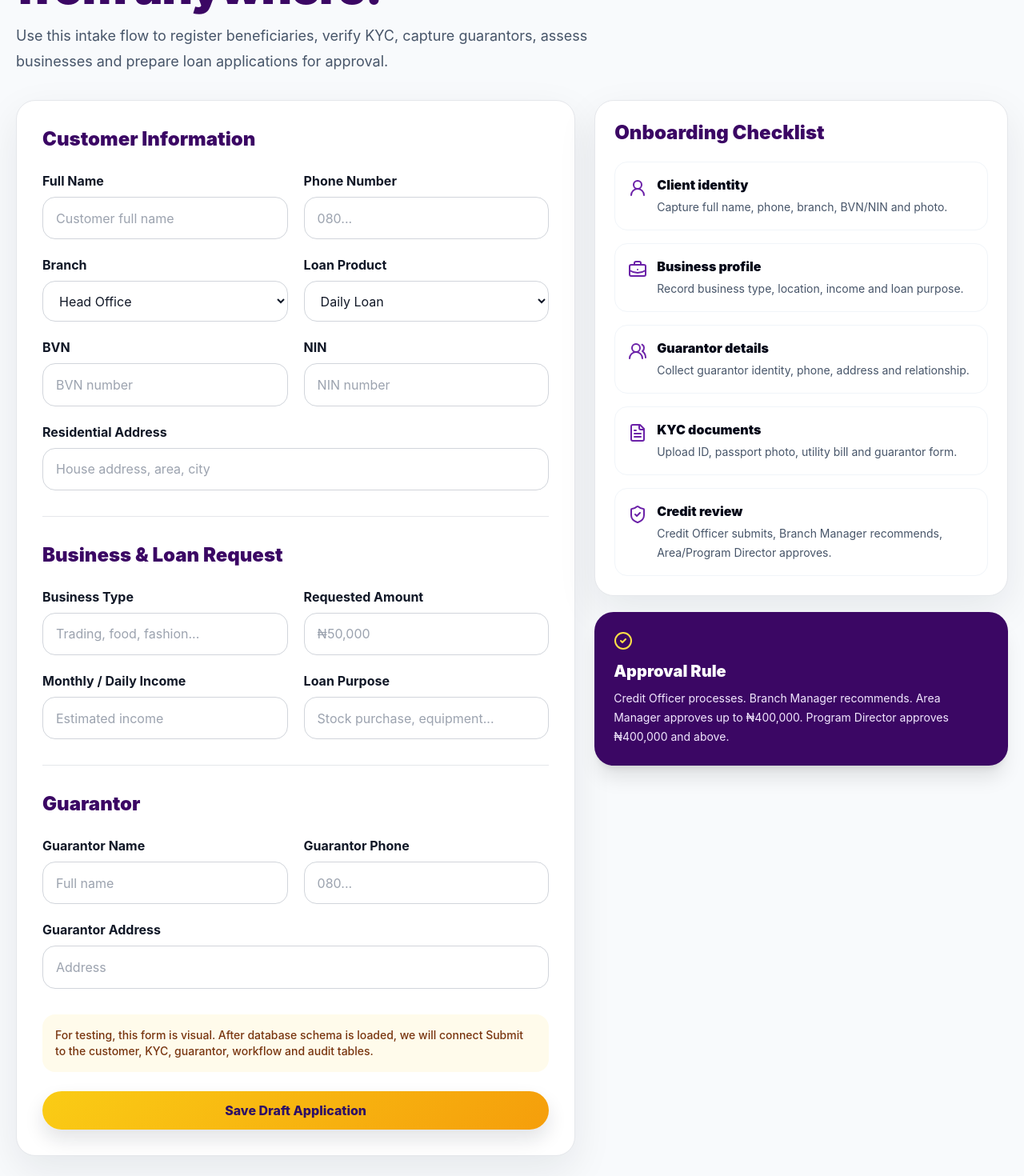
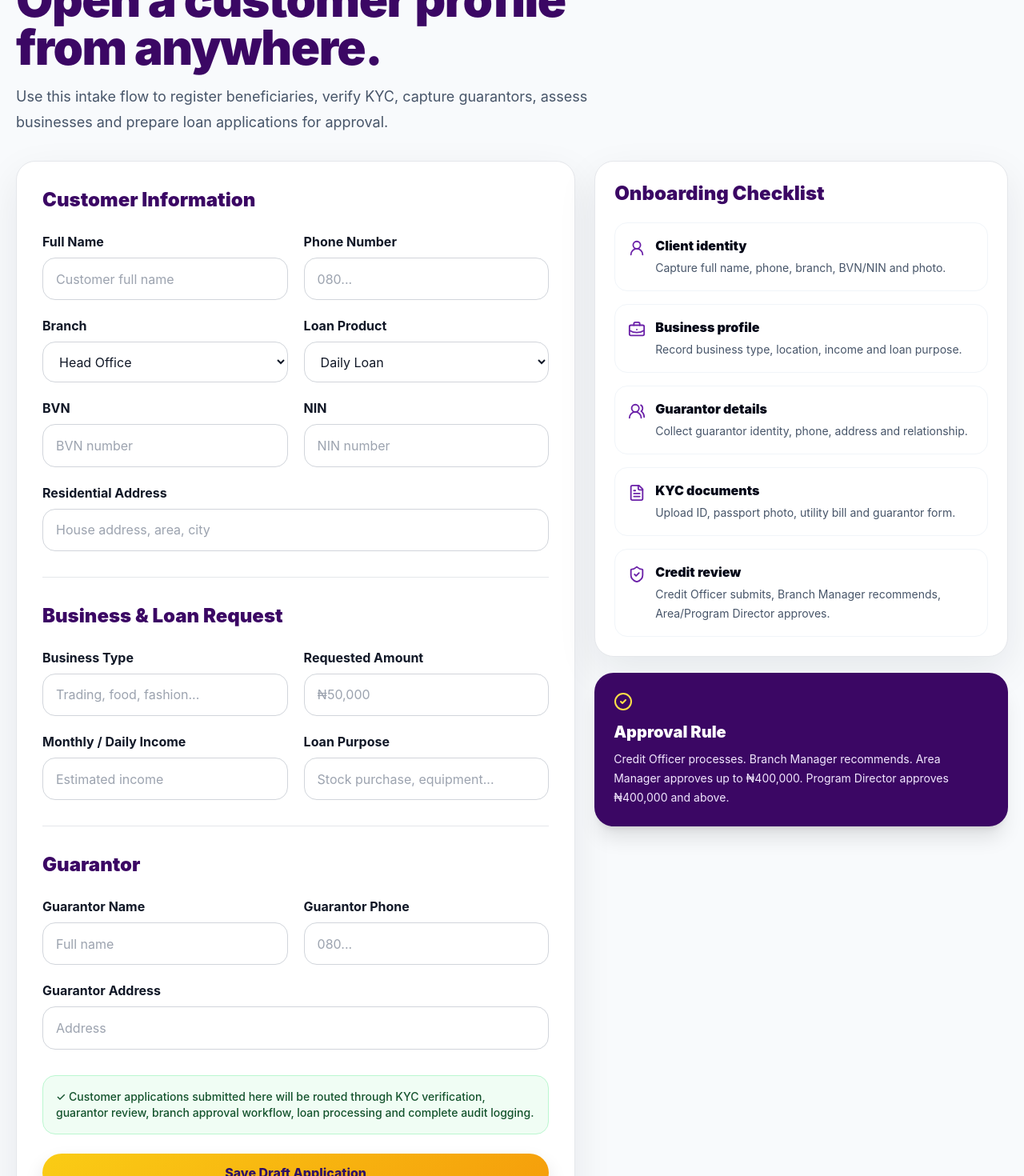
Before and after one commit to igwebuike/ailife-empowerment-platform, a Next.js app: page /onboard in a window 1280 px wide. Shown: the part 280-1750 px from the top of the page at 80% size. Built offline with nearby package versions, Linux system fonts and the light colour scheme.

Commit message:
Improve onboarding page and add home navigation

```diff
--- a/app/onboard/page.js
+++ b/app/onboard/page.js
@@ -1,79 +1,291 @@
 import PublicNav from '@/components/PublicNav'
-import { CheckCircle2, FileText, UserRound, UsersRound, BriefcaseBusiness, ShieldCheck } from 'lucide-react'
+import {
+  CheckCircle2,
+  FileText,
+  UserRound,
+  UsersRound,
+  BriefcaseBusiness,
+  ShieldCheck,
+  ArrowLeft
+} from 'lucide-react'
 
 const steps = [
-  ['Client identity','Capture full name, phone, branch, BVN/NIN and photo.',UserRound],
-  ['Business profile','Record business type, location, income and loan purpose.',BriefcaseBusiness],
-  ['Guarantor details','Collect guarantor identity, phone, address and relationship.',UsersRound],
-  ['KYC documents','Upload ID, passport photo, utility bill and guarantor form.',FileText],
-  ['Credit review','Credit Officer submits, Branch Manager recommends, Area/Program Director approves.',ShieldCheck]
+  ['Client identity', 'Capture full name, phone, branch, BVN/NIN and photo.', UserRound],
+  ['Business profile', 'Record business type, location, income and loan purpose.', BriefcaseBusiness],
+  ['Guarantor details', 'Collect guarantor identity, phone, address and relationship.', UsersRound],
+  ['KYC documents', 'Upload ID, passport photo, utility bill and guarantor form.', FileText],
+  ['Credit review', 'Credit Officer submits, Branch Manager recommends, Area/Program Director approves.', ShieldCheck]
 ]
 
-export default function Onboard(){
-  return <>
-    <PublicNav/>
+export default function Onboard() {
+  return (
+    <>
+      <PublicNav />
+
       <main className="min-h-screen bg-slate-50">
         <section className="mx-auto max-w-7xl px-5 py-12">
+
+          <a
+            href="/"
+            className="mb-8 inline-flex items-center gap-2 rounded-full bg-white px-5 py-3 text-sm font-black text-purple-900 shadow-sm ring-1 ring-slate-200 transition hover:bg-purple-50"
+          >
+            <ArrowLeft size={16} />
+            Back to Home
+          </a>
+
           <div className="mb-8 max-w-3xl">
-          <div className="inline-flex rounded-full bg-purple-100 px-4 py-2 text-sm font-black text-purple-800">Remote Client Onboarding</div>
-          <h1 className="mt-5 text-4xl font-black tracking-tight text-purple-950 md:text-6xl">Open a customer profile from anywhere.</h1>
-          <p className="mt-4 text-lg leading-8 text-slate-600">Use this intake flow to register beneficiaries, verify KYC, capture guarantors, assess businesses and prepare loan applications for approval.</p>
+            <div className="inline-flex rounded-full bg-purple-100 px-4 py-2 text-sm font-black text-purple-800">
+              Remote Client Onboarding
+            </div>
+
+            <h1 className="mt-5 text-4xl font-black tracking-tight text-purple-950 md:text-6xl">
+              Open a customer profile from anywhere.
+            </h1>
+
+            <p className="mt-4 text-lg leading-8 text-slate-600">
+              Use this intake flow to register beneficiaries, verify KYC,
+              capture guarantors, assess businesses and prepare loan
+              applications for approval.
+            </p>
           </div>
 
           <div className="grid gap-6 lg:grid-cols-[1.15fr_.85fr]">
-          <form className="card p-6 md:p-8">
-            <h2 className="text-2xl font-black text-purple-950">Customer Information</h2>
+
+            {/* LEFT SIDE FORM */}
+
+            <form className="card rounded-3xl bg-white p-6 shadow-sm md:p-8">
+
+              <h2 className="text-2xl font-black text-purple-950">
+                Customer Information
+              </h2>
+
               <div className="mt-6 grid gap-5 md:grid-cols-2">
-              <label className="space-y-2"><span className="font-bold">Full Name</span><input className="input" placeholder="Customer full name" /></label>
-              <label className="space-y-2"><span className="font-bold">Phone Number</span><input className="input" placeholder="080..." /></label>
-              <label className="space-y-2"><span className="font-bold">Branch</span><select className="input"><option>Head Office</option><option>Ede Branch</option><option>Osogbo Branch</option><option>Owode Branch</option><option>Ibadan 1</option><option>Ibadan 2</option><option>Rumudara Branch</option></select></label>
-              <label className="space-y-2"><span className="font-bold">Loan Product</span><select className="input"><option>Daily Loan</option><option>Weekly Loan</option><option>Monthly Loan</option></select></label>
-              <label className="space-y-2"><span className="font-bold">BVN</span><input className="input" placeholder="BVN number" /></label>
-              <label className="space-y-2"><span className="font-bold">NIN</span><input className="input" placeholder="NIN number" /></label>
-              <label className="space-y-2 md:col-span-2"><span className="font-bold">Residential Address</span><input className="input" placeholder="House address, area, city" /></label>
+
+                <label className="space-y-2">
+                  <span className="font-bold">Full Name</span>
+                  <input
+                    className="input"
+                    placeholder="Customer full name"
+                  />
+                </label>
+
+                <label className="space-y-2">
+                  <span className="font-bold">Phone Number</span>
+                  <input
+                    className="input"
+                    placeholder="080..."
+                  />
+                </label>
+
+                <label className="space-y-2">
+                  <span className="font-bold">Branch</span>
+                  <select className="input">
+                    <option>Head Office</option>
+                    <option>Ede Branch</option>
+                    <option>Osogbo Branch</option>
+                    <option>Owode Branch</option>
+                    <option>Ibadan 1</option>
+                    <option>Ibadan 2</option>
+                    <option>Rumudara Branch</option>
+                  </select>
+                </label>
+
+                <label className="space-y-2">
+                  <span className="font-bold">Loan Product</span>
+                  <select className="input">
+                    <option>Daily Loan</option>
+                    <option>Weekly Loan</option>
+                    <option>Monthly Loan</option>
+                  </select>
+                </label>
+
+                <label className="space-y-2">
+                  <span className="font-bold">BVN</span>
+                  <input
+                    className="input"
+                    placeholder="BVN number"
+                  />
+                </label>
+
+                <label className="space-y-2">
+                  <span className="font-bold">NIN</span>
+                  <input
+                    className="input"
+                    placeholder="NIN number"
+                  />
+                </label>
+
+                <label className="space-y-2 md:col-span-2">
+                  <span className="font-bold">Residential Address</span>
+                  <input
+                    className="input"
+                    placeholder="House address, area, city"
+                  />
+                </label>
+
               </div>
 
+              {/* BUSINESS */}
+
               <div className="mt-8 border-t pt-8">
-              <h2 className="text-2xl font-black text-purple-950">Business & Loan Request</h2>
+
+                <h2 className="text-2xl font-black text-purple-950">
+                  Business & Loan Request
+                </h2>
+
                 <div className="mt-6 grid gap-5 md:grid-cols-2">
-                <label className="space-y-2"><span className="font-bold">Business Type</span><input className="input" placeholder="Trading, food, fashion..." /></label>
-                <label className="space-y-2"><span className="font-bold">Requested Amount</span><input className="input" placeholder="₦50,000" /></label>
-                <label className="space-y-2"><span className="font-bold">Monthly / Daily Income</span><input className="input" placeholder="Estimated income" /></label>
-                <label className="space-y-2"><span className="font-bold">Loan Purpose</span><input className="input" placeholder="Stock purchase, equipment..." /></label>
+
+                  <label className="space-y-2">
+                    <span className="font-bold">Business Type</span>
+                    <input
+                      className="input"
+                      placeholder="Trading, food, fashion..."
+                    />
+                  </label>
+
+                  <label className="space-y-2">
+                    <span className="font-bold">Requested Amount</span>
+                    <input
+                      className="input"
+                      placeholder="₦50,000"
+                    />
+                  </label>
+
+                  <label className="space-y-2">
+                    <span className="font-bold">Monthly / Daily Income</span>
+                    <input
+                      className="input"
+                      placeholder="Estimated income"
+                    />
+                  </label>
+
+                  <label className="space-y-2">
+                    <span className="font-bold">Loan Purpose</span>
+                    <input
+                      className="input"
+                      placeholder="Stock purchase, equipment..."
+                    />
+                  </label>
+
+                </div>
+
+              </div>
+
+              {/* GUARANTOR */}
+
+              <div className="mt-8 border-t pt-8">
+
+                <h2 className="text-2xl font-black text-purple-950">
+                  Guarantor
+                </h2>
+
+                <div className="mt-6 grid gap-5 md:grid-cols-2">
+
+                  <label className="space-y-2">
+                    <span className="font-bold">Guarantor Name</span>
+                    <input
+                      className="input"
+                      placeholder="Full name"
+                    />
+                  </label>
+
+                  <label className="space-y-2">
+                    <span className="font-bold">Guarantor Phone</span>
+                    <input
+                      className="input"
+                      placeholder="080..."
+                    />
+                  </label>
+
+                  <label className="space-y-2 md:col-span-2">
+                    <span className="font-bold">Guarantor Address</span>
+                    <input
+                      className="input"
+                      placeholder="Address"
+                    />
+                  </label>
+
+                </div>
+
+              </div>
+
+              {/* STATUS */}
+
+              <div className="mt-8 rounded-2xl border border-green-200 bg-green-50 p-4 text-sm font-medium text-green-900">
+                ✓ Customer applications submitted here will be routed through
+                KYC verification, guarantor review, branch approval workflow,
+                loan processing and complete audit logging.
+              </div>
+
+              <button
+                type="submit"
+                className="btn btn-gold mt-6 w-full justify-center text-center"
+              >
+                Save Draft Application
+              </button>
+
+            </form>
+
+            {/* RIGHT SIDE */}
+
+            <aside className="space-y-5">
+
+              <div className="card rounded-3xl bg-white p-6 shadow-sm">
+
+                <h2 className="text-2xl font-black text-purple-950">
+                  Onboarding Checklist
+                </h2>
+
+                <div className="mt-5 space-y-4">
+
+                  {steps.map(([title, desc, Icon]) => (
+                    <div
+                      key={title}
+                      className="flex gap-3 rounded-2xl border border-slate-100 bg-white p-4"
+                    >
+                      <Icon
+                        className="mt-1 shrink-0 text-purple-800"
+                        size={22}
+                      />
+
+                      <div>
+                        <div className="font-black text-slate-950">
+                          {title}
+                        </div>
+
+                        <p className="mt-1 text-sm leading-6 text-slate-600">
+                          {desc}
+                        </p>
                       </div>
                     </div>
+                  ))}
 
-            <div className="mt-8 border-t pt-8">
-              <h2 className="text-2xl font-black text-purple-950">Guarantor</h2>
-              <div className="mt-6 grid gap-5 md:grid-cols-2">
-                <label className="space-y-2"><span className="font-bold">Guarantor Name</span><input className="input" placeholder="Full name" /></label>
-                <label className="space-y-2"><span className="font-bold">Guarantor Phone</span><input className="input" placeholder="080..." /></label>
-                <label className="space-y-2 md:col-span-2"><span className="font-bold">Guarantor Address</span><input className="input" placeholder="Address" /></label>
-              </div>
                 </div>
 
-            <div className="mt-8 rounded-2xl bg-amber-50 p-4 text-sm font-medium text-amber-900">For testing, this form is visual. After database schema is loaded, we will connect Submit to the customer, KYC, guarantor, workflow and audit tables.</div>
-            <button type="button" className="btn btn-gold mt-6 w-full justify-center text-center">Save Draft Application</button>
-          </form>
+              </div>
 
-          <aside className="space-y-5">
-            <div className="card p-6">
-              <h2 className="text-2xl font-black text-purple-950">Onboarding Checklist</h2>
-              <div className="mt-5 space-y-4">
-                {steps.map(([title,desc,Icon]) => <div key={title} className="flex gap-3 rounded-2xl border border-slate-100 bg-white p-4">
-                  <Icon className="mt-1 shrink-0 text-purple-800" />
-                  <div><div className="font-black text-slate-950">{title}</div><p className="mt-1 text-sm leading-6 text-slate-600">{desc}</p></div>
-                </div>)}
+              <div className="rounded-3xl bg-purple-950 p-6 text-white shadow-xl">
+
+                <CheckCircle2 className="text-yellow-300" />
+
+                <h3 className="mt-3 text-xl font-black">
+                  Approval Rule
+                </h3>
+
+                <p className="mt-2 text-sm leading-6 text-purple-100">
+                  Credit Officer processes. Branch Manager recommends.
+                  Area Manager approves up to ₦400,000.
+                  Program Director approves ₦400,000 and above.
+                </p>
+
               </div>
+
+            </aside>
+
           </div>
-            <div className="rounded-3xl bg-purple-950 p-6 text-white shadow-xl">
-              <CheckCircle2 className="text-yellow-300" />
-              <h3 className="mt-3 text-xl font-black">Approval Rule</h3>
-              <p className="mt-2 text-sm leading-6 text-purple-100">Credit Officer processes. Branch Manager recommends. Area Manager approves up to ₦400,000. Program Director approves ₦400,000 and above.</p>
-            </div>
-          </aside>
-        </div>
+
         </section>
       </main>
     </>
+  )
 }
```
Lines whose indentation alone changed are shown as unchanged.
